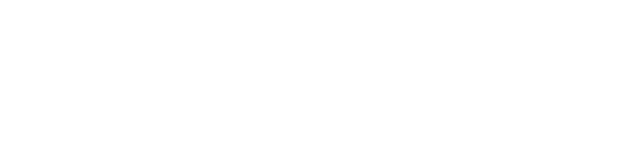
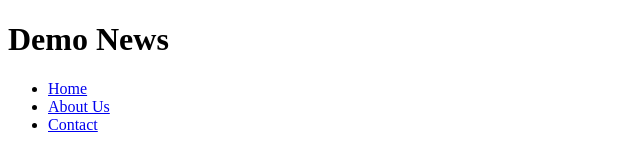
Before and after one commit to agustin-risso/Practice-project---HTML-CSS, a plain HTML site: page index.html in a window 1280 px wide. Shown: the whole page, without its empty margins (0-640 px from the left). Drawn offline with Linux system fonts and the light colour scheme.

Commit message:
make principal html structure

```diff
--- a/index.html
+++ b/index.html
@@ -7,6 +7,23 @@
     <title>Demo News</title>
 </head>
 <body>
+    <header>
+        <h1>Demo News</h1>
+        <nav>
+            <ul>
+                <li><a href="#home">Home</a></li>
+                <li><a href="#about-us">About Us</a></li>
+                <li><a href="#contact">Contact</a></li>
+            </ul>
+        </nav>
+    </header>
 
+    <main>
+        <section id="home"></section>
+        <section id="about-us"></section>
+        <section id="contact"></section>
+    </main>
+
+    <footer></footer>
 </body>
 </html>
```
